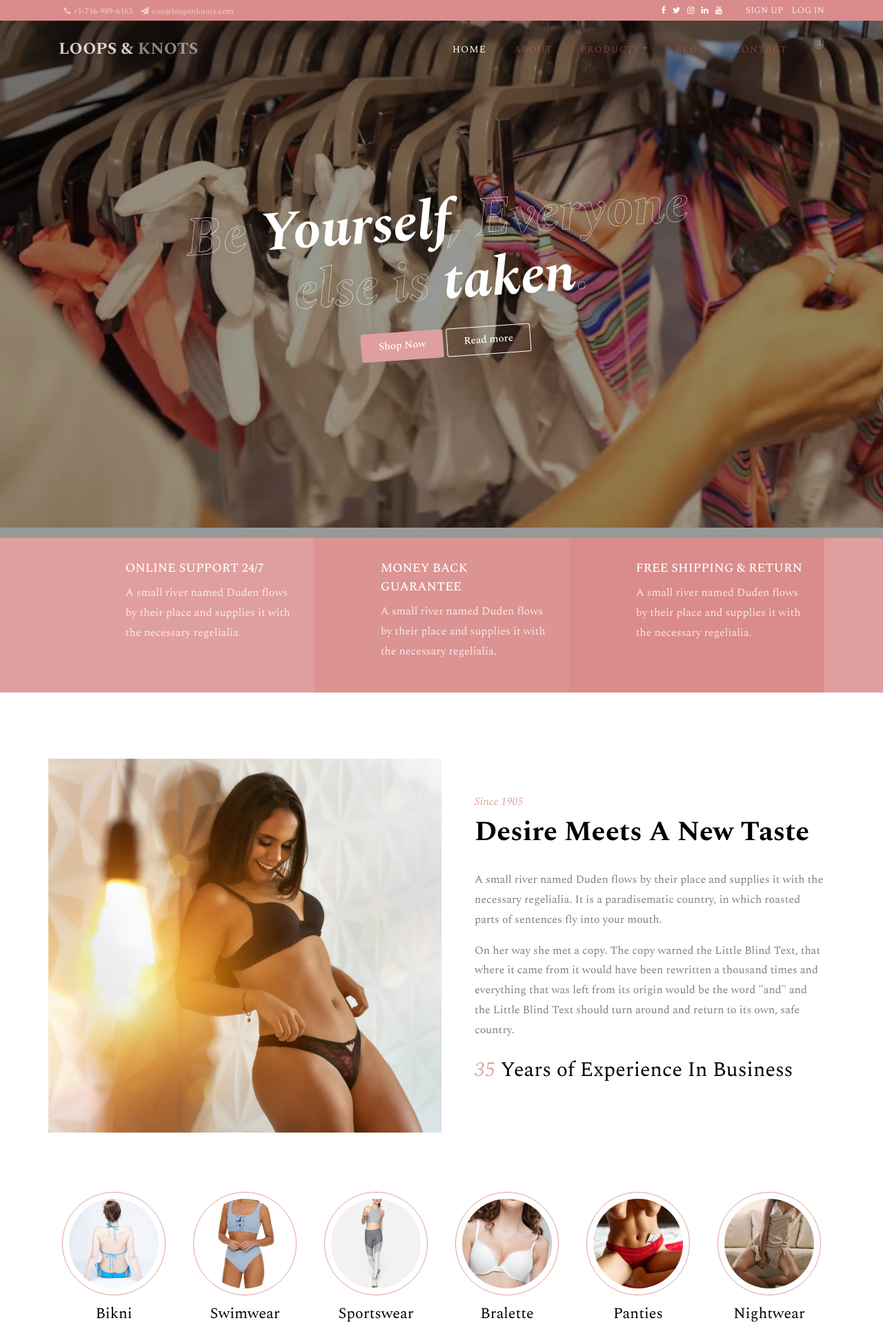
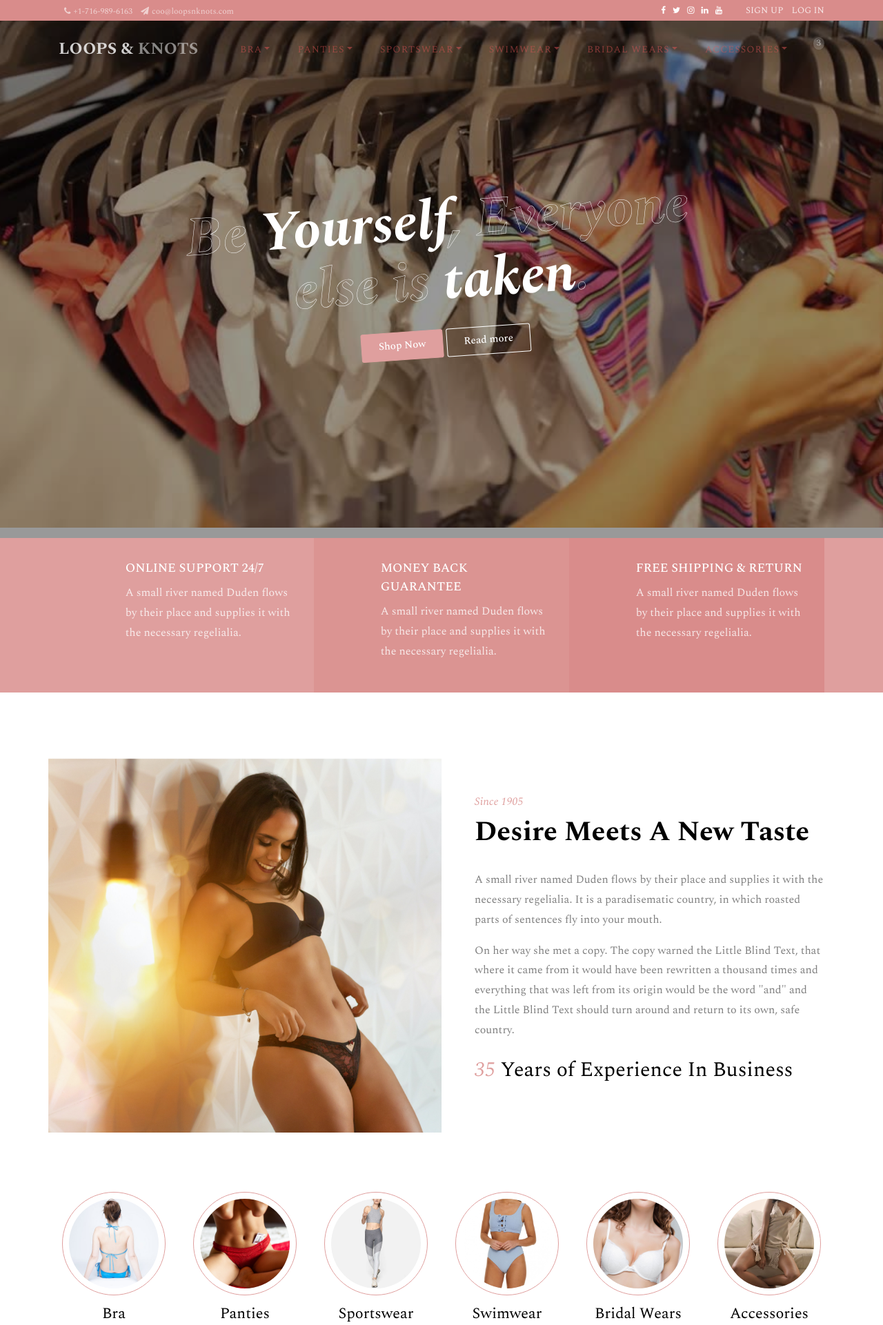
Before and after one commit to neetimag/Loops-knots, a PHP site: page / in a window 1280 px wide. Shown: the top 1921 px of the page at 69% size. Run offline with PHP 8.4, Linux system fonts and the light colour scheme; style sheets or scripts are compiled from the project's sources; some libraries are stand-ins or nearby versions; some web fonts are replaced.

Commit message:
category

```diff
--- a/index.html
+++ b/index.html
@@ -92,10 +92,35 @@
 
             <div class="collapse navbar-collapse" id="ftco-nav">
                 <ul class="navbar-nav ml-auto">
-                    <li class="nav-item active"><a href="index.html" class="nav-link">Home</a></li>
-                    <li class="nav-item"><a href="about.html" class="nav-link">About</a></li>
                     <li class="nav-item dropdown">
-                        <a class="nav-link dropdown-toggle" href="#" id="dropdown04" data-toggle="dropdown" aria-haspopup="true" aria-expanded="false">Products</a>
+                        <a class="nav-link dropdown-toggle" href="#" id="dropdown01" data-toggle="dropdown" aria-haspopup="true" aria-expanded="false">Bra</a>
+                        <div class="dropdown-menu" aria-labelledby="dropdown01">
+                            <a class="dropdown-item" href="product.html">Products</a>
+                            <a class="dropdown-item" href="product-single.html">Single Product</a>
+                            <a class="dropdown-item" href="cart.html">Cart</a>
+                            <a class="dropdown-item" href="checkout.html">Checkout</a>
+                        </div>
+                    </li>
+                    <li class="nav-item dropdown">
+                        <a class="nav-link dropdown-toggle" href="#" id="dropdown02" data-toggle="dropdown" aria-haspopup="true" aria-expanded="false">Panties</a>
+                        <div class="dropdown-menu" aria-labelledby="dropdown02">
+                            <a class="dropdown-item" href="product.html">Products</a>
+                            <a class="dropdown-item" href="product-single.html">Single Product</a>
+                            <a class="dropdown-item" href="cart.html">Cart</a>
+                            <a class="dropdown-item" href="checkout.html">Checkout</a>
+                        </div>
+                    </li>
+                    <li class="nav-item dropdown">
+                        <a class="nav-link dropdown-toggle" href="#" id="dropdown03" data-toggle="dropdown" aria-haspopup="true" aria-expanded="false">Sportswear</a>
+                        <div class="dropdown-menu" aria-labelledby="dropdown03">
+                            <a class="dropdown-item" href="product.html">Products</a>
+                            <a class="dropdown-item" href="product-single.html">Single Product</a>
+                            <a class="dropdown-item" href="cart.html">Cart</a>
+                            <a class="dropdown-item" href="checkout.html">Checkout</a>
+                        </div>
+                    </li>
+                    <li class="nav-item dropdown">
+                        <a class="nav-link dropdown-toggle" href="#" id="dropdown04" data-toggle="dropdown" aria-haspopup="true" aria-expanded="false">Swimwear</a>
                         <div class="dropdown-menu" aria-labelledby="dropdown04">
                             <a class="dropdown-item" href="product.html">Products</a>
                             <a class="dropdown-item" href="product-single.html">Single Product</a>
@@ -103,8 +128,24 @@
                             <a class="dropdown-item" href="checkout.html">Checkout</a>
                         </div>
                     </li>
-                    <li class="nav-item"><a href="blog.html" class="nav-link">Blog</a></li>
-                    <li class="nav-item"><a href="contact.html" class="nav-link">Contact</a></li>
+                    <li class="nav-item dropdown">
+                        <a class="nav-link dropdown-toggle" href="#" id="dropdown05" data-toggle="dropdown" aria-haspopup="true" aria-expanded="false">Bridal Wears</a>
+                        <div class="dropdown-menu" aria-labelledby="dropdown05">
+                            <a class="dropdown-item" href="product.html">Products</a>
+                            <a class="dropdown-item" href="product-single.html">Single Product</a>
+                            <a class="dropdown-item" href="cart.html">Cart</a>
+                            <a class="dropdown-item" href="checkout.html">Checkout</a>
+                        </div>
+                    </li>
+                    <li class="nav-item dropdown">
+                        <a class="nav-link dropdown-toggle" href="#" id="dropdown06" data-toggle="dropdown" aria-haspopup="true" aria-expanded="false">Accessories</a>
+                        <div class="dropdown-menu" aria-labelledby="dropdown06">
+                            <a class="dropdown-item" href="product.html">Products</a>
+                            <a class="dropdown-item" href="product-single.html">Single Product</a>
+                            <a class="dropdown-item" href="cart.html">Cart</a>
+                            <a class="dropdown-item" href="checkout.html">Checkout</a>
+                        </div>
+                    </li>
                 </ul>
             </div>
         </div>
@@ -195,13 +236,13 @@
                 <div class="col-lg-2 col-md-4 ">
                     <div class="sort w-100 text-center ftco-animate">
                         <div class="img" style="background-image: url(images/kind-1.jpg);"></div>
-                        <h3>Bikni</h3>
+                        <h3>Bra</h3>
                     </div>
                 </div>
                 <div class="col-lg-2 col-md-4 ">
                     <div class="sort w-100 text-center ftco-animate">
-                        <div class="img" style="background-image: url(images/kind-2.jpg);"></div>
-                        <h3>Swimwear</h3>
+                        <div class="img" style="background-image: url(images/kind-5.jpg);"></div>
+                        <h3>Panties</h3>
                     </div>
                 </div>
                 <div class="col-lg-2 col-md-4 ">
@@ -212,23 +253,24 @@
                 </div>
                 <div class="col-lg-2 col-md-4 ">
                     <div class="sort w-100 text-center ftco-animate">
-                        <div class="img" style="background-image: url(images/kind-4.jpg);"></div>
-                        <h3>Bralette</h3>
+                        <div class="img" style="background-image: url(images/kind-2.jpg);"></div>
+                        <h3>Swimwear</h3>
                     </div>
                 </div>
+
                 <div class="col-lg-2 col-md-4 ">
                     <div class="sort w-100 text-center ftco-animate">
-                        <div class="img" style="background-image: url(images/kind-5.jpg);"></div>
-                        <h3>Panties</h3>
+                        <div class="img" style="background-image: url(images/kind-4.jpg);"></div>
+                        <h3>Bridal Wears</h3>
                     </div>
                 </div>
+
                 <div class="col-lg-2 col-md-4 ">
                     <div class="sort w-100 text-center ftco-animate">
                         <div class="img" style="background-image: url(images/kind-6.jpg);"></div>
-                        <h3>Nightwear</h3>
+                        <h3>Accessories</h3>
                     </div>
                 </div>
-
             </div>
         </div>
     </section>
--- a/scss/style.scss
+++ b/scss/style.scss
@@ -212,10 +212,10 @@ h5,
                 border-bottom-color: #fff;
             }
             .dropdown-item {
-                font-size: 16px;
+                font-size: 10px;
                 color: rgba(0, 0, 0, .7);
                 font-weight: 400;
-                padding: 20px;
+                padding: 15px;
                 border-bottom: 1px solid rgba(0, 0, 0, .05);
                 white-space: normal;
                 &:last-child() {
@@ -230,7 +230,7 @@ h5,
                     width: calc(100% - 60px);
                     h4 {
                         margin-bottom: 0;
-                        font-size: 18px;
+                        font-size: 15px;
                         font-weight: 500;
                         color: rgba(0, 0, 0, .8);
                     }
```
